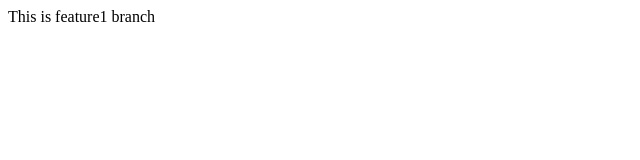
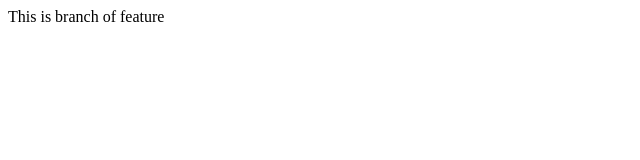
Before and after one commit to developer-myownlang/MyLocalRepo, a plain HTML site: page index.html in a window 1280 px wide. Shown: the full height of the page, 0-640 px from the left. Drawn offline with Linux system fonts and the light colour scheme.

Commit message:
modified the content of the index file

```diff
--- a/index.html
+++ b/index.html
@@ -1 +1 @@
-<p>This is feature1 branch</p>
+<p>This is branch of feature</p>
```
